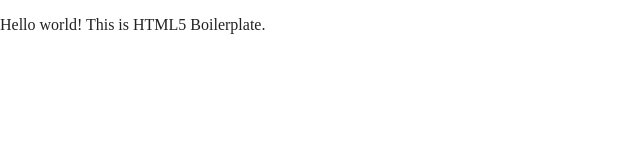
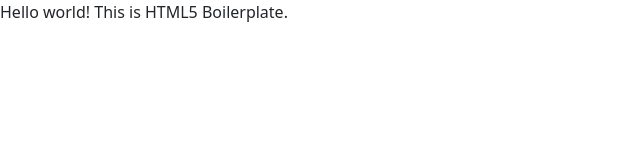
Before and after one commit to brunoharlein/wifilles-project, a website built with Parcel: page index.html in a window 1280 px wide. Shown: the whole page, without its empty margins (0-640 px from the left). Built offline with nearby package versions, Linux system fonts and the light colour scheme.

Commit message:
add bootstrap5

```diff
--- a/index.html
+++ b/index.html
@@ -1,5 +1,5 @@
 <!doctype html>
-<html class="no-js" lang="">
+<html class="no-js" lang="fr">
 
 <head>
   <meta charset="utf-8">
@@ -15,7 +15,7 @@
   <link rel="manifest" href="site.webmanifest">
   <link rel="apple-touch-icon" href="icon.png">
   <!-- Place favicon.ico in the root directory -->
-
+  <link href="https://cdn.jsdelivr.net/npm/bootstrap@5.0.0-beta1/dist/css/bootstrap.min.css" rel="stylesheet" integrity="sha384-giJF6kkoqNQ00vy+HMDP7azOuL0xtbfIcaT9wjKHr8RbDVddVHyTfAAsrekwKmP1" crossorigin="anonymous">
   <link rel="stylesheet" href="css/normalize.css">
   <link rel="stylesheet" href="css/main.css">
 
@@ -26,6 +26,7 @@
 
   <!-- Add your site or application content here -->
   <p>Hello world! This is HTML5 Boilerplate.</p>
+  <script src="https://cdn.jsdelivr.net/npm/bootstrap@5.0.0-beta1/dist/js/bootstrap.bundle.min.js" integrity="sha384-ygbV9kiqUc6oa4msXn9868pTtWMgiQaeYH7/t7LECLbyPA2x65Kgf80OJFdroafW" crossorigin="anonymous"></script>
   <script src="js/vendor/modernizr-3.11.2.min.js"></script>
   <script src="js/plugins.js"></script>
   <script src="js/main.js"></script>
```
